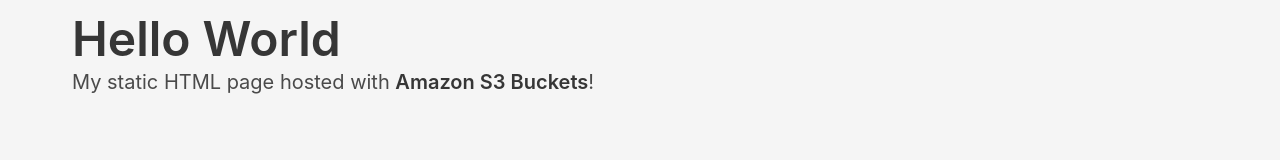
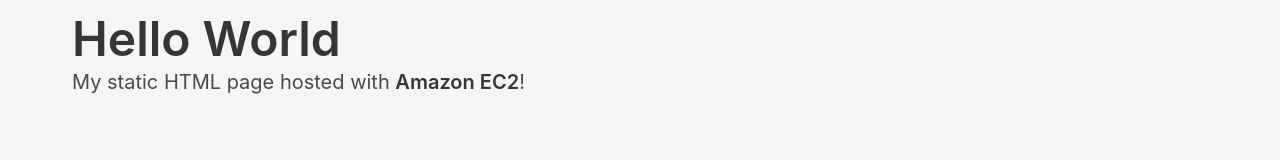
Before and after one commit to NYP-AI/IHL-EC2-Sample-Site, a website: page Pages/index.html in a window 1280 px wide. Shown: the part 184-344 px from the top of the page. Drawn offline with nearby package versions, Linux system fonts and the light colour scheme.

Commit message:
Update index.html

```diff
--- a/Pages/index.html
+++ b/Pages/index.html
@@ -46,7 +46,7 @@
                 Hello World
             </h1>
             <p class="subtitle">
-                My static HTML page hosted with <strong>Amazon S3 Buckets</strong>!
+                My static HTML page hosted with <strong>Amazon EC2</strong>!
             </p>
         </div>
     </section>
```
